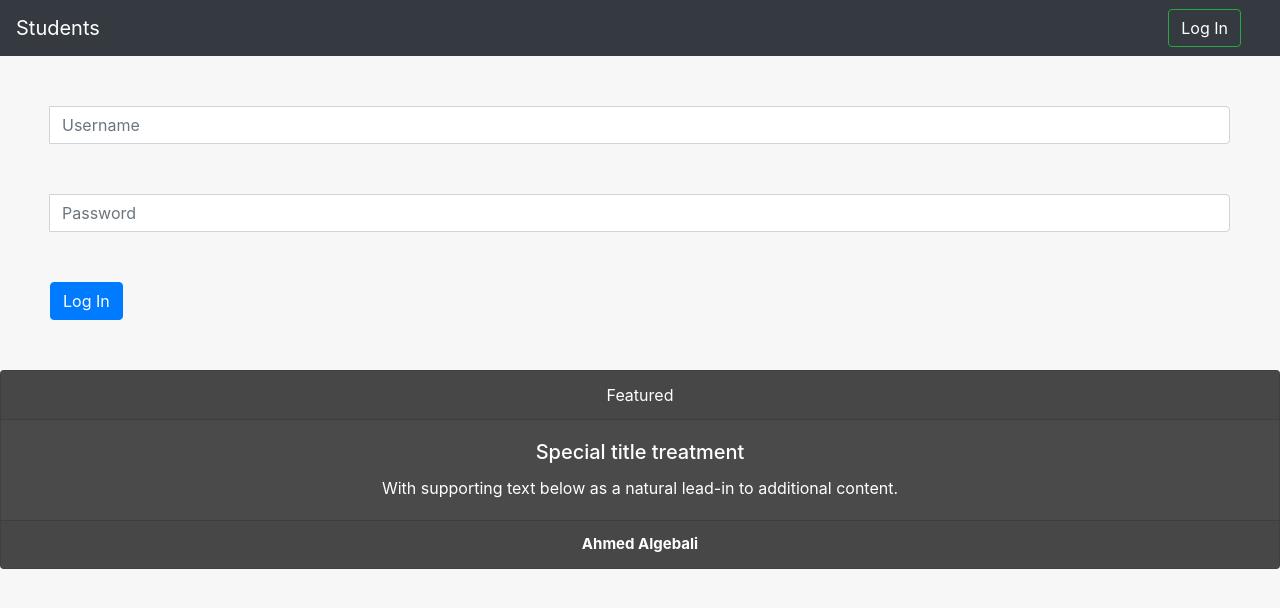
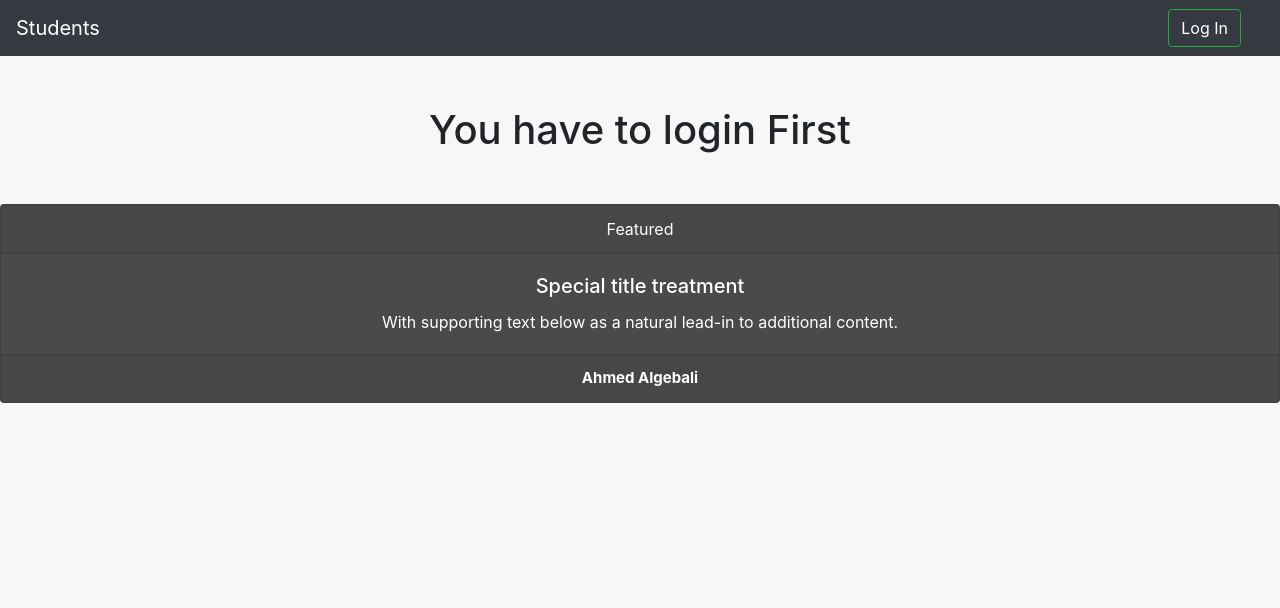
Before and after one commit to ahmdalgebali/Fullstack-Angular-SpringBoot-StudentSystemApi, an Angular app in the folder front-End/: page /content in a window 1280 px wide. Before the commit this address led to /register. Shown: the top 608 px of the page. Built offline with nearby package versions, Linux system fonts and the light colour scheme.

Commit message:
Add Content Component closes #25

```diff
--- a/front-End/src/app/app.module.ts
+++ b/front-End/src/app/app.module.ts
@@ -12,8 +12,10 @@ import { RouterModule, Routes } from '@angular/router';
 import { HttpClient, HttpClientModule } from '@angular/common/http';
 import { RouteActivatedService } from './services/route-activated.service';
 import { ReactiveFormsModule } from '@angular/forms';
+import { ContentComponent } from './components/content/content.component';
 const routes: Routes = [
   {path:'register', component:RegisterComponent},
+  {path:'content', component:ContentComponent},
   {path:'options',  component:OptionsComponent,canActivate:[RouteActivatedService] },
   {path:'students', component:StudentsComponent,canActivate:[RouteActivatedService]},
   {path:' ', component:StudentsComponent,canActivate:[RouteActivatedService]},
@@ -28,7 +30,8 @@ const routes: Routes = [
     FotterComponent,
     RegisterComponent,
     StudentsComponent,
-    OptionsComponent
+    OptionsComponent,
+    ContentComponent
   ],
   imports: [
     BrowserModule,
--- /dev/null
+++ b/front-End/src/app/components/content/content.component.css
@@ -0,0 +1,5 @@
+h1 {
+    margin-top: 50px;
+    text-align: center;
+
+}
--- /dev/null
+++ b/front-End/src/app/components/content/content.component.html
@@ -0,0 +1 @@
+<h1>You have to login First</h1>
--- /dev/null
+++ b/front-End/src/app/components/content/content.component.ts
@@ -0,0 +1,15 @@
+import { Component, OnInit } from '@angular/core';
+
+@Component({
+  selector: 'app-content',
+  templateUrl: './content.component.html',
+  styleUrls: ['./content.component.css']
+})
+export class ContentComponent implements OnInit {
+
+  constructor() { }
+
+  ngOnInit(): void {
+  }
+
+}
--- a/front-End/src/app/components/fotter/fotter.component.css
+++ b/front-End/src/app/components/fotter/fotter.component.css
@@ -2,6 +2,7 @@
 {
  background-color:rgba(0,0,0,.7);
  color:white;
+ margin-top: 50px;
  position:relative;
  bottom:0;
  width:100%;
--- a/front-End/src/app/services/route-activated.service.ts
+++ b/front-End/src/app/services/route-activated.service.ts
@@ -13,7 +13,7 @@ export class RouteActivatedService implements CanActivate {
     if(this.serviceLogin.isLogin()){
       return true;
     }
-    this.route.navigateByUrl('/register');
+    this.route.navigateByUrl('/content');
     return false;
   }
 
```
Also changed, not shown: 1 other file (tests, documents, lock files or other folders).
